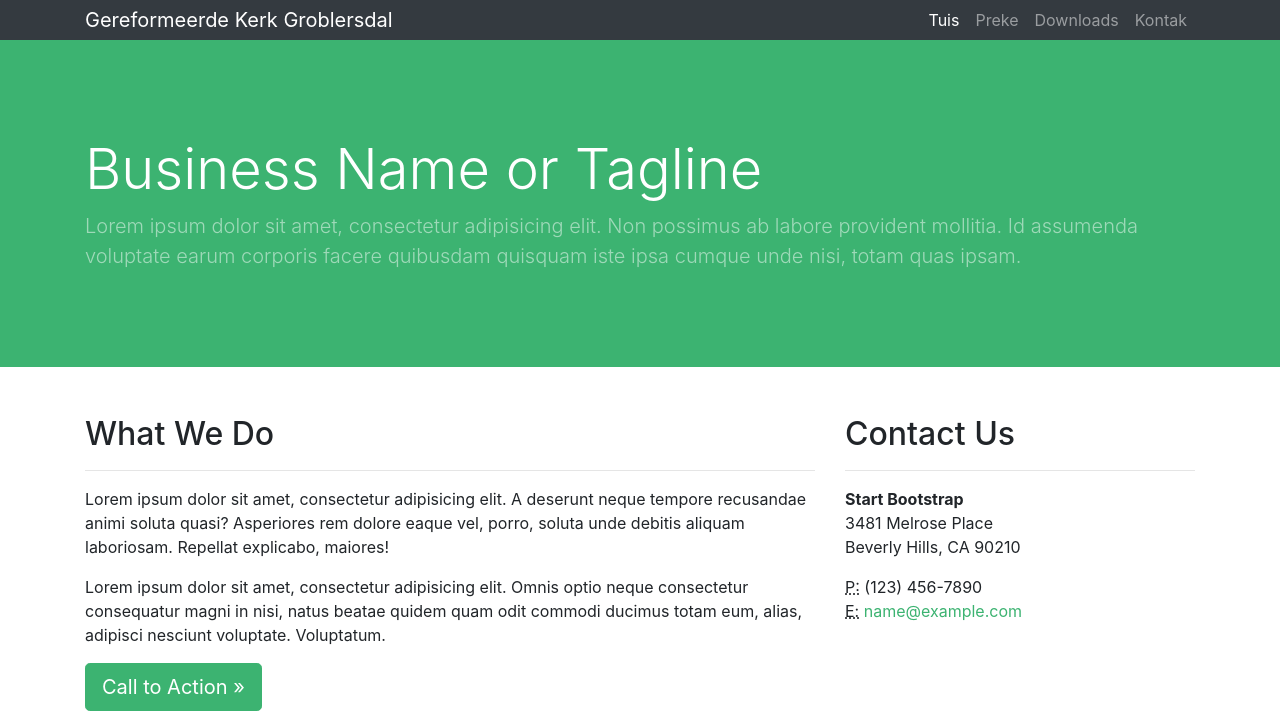
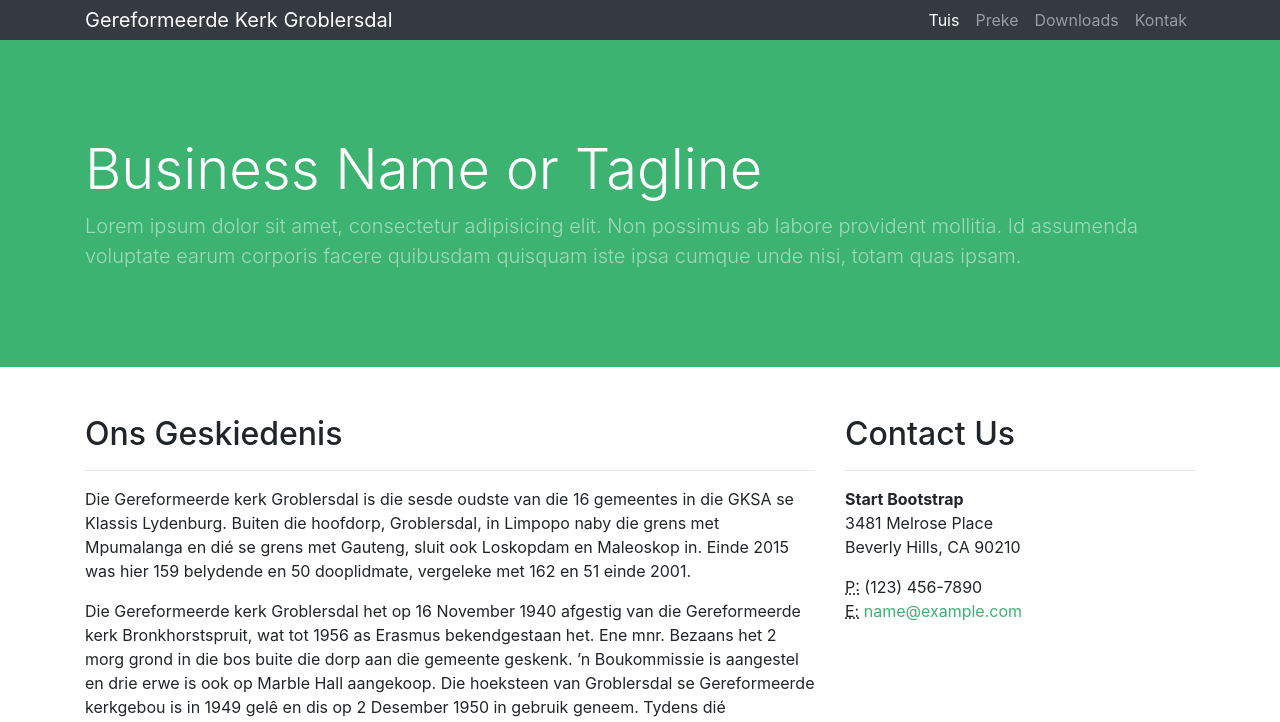
Before and after one commit to sharu725/business-frontpage, a Jekyll site: the page built from index.html, in a window 1280 px wide and 1400 px high. Shown: the top 722 px of the window. Built offline with Jekyll 4.4.1, drawn with Linux system fonts in a browser that asks for light colours; some of the changed text lies outside the part shown.

Commit message:
Update index.html

```diff
--- a/index.html
+++ b/index.html
@@ -4,19 +4,20 @@
 
 <div class="row">
   <div class="col-md-8 mb-5">
-    <h2>What We Do</h2>
+    <h2>Ons Geskiedenis</h2>
     <hr />
     <p>
-      Lorem ipsum dolor sit amet, consectetur adipisicing elit. A deserunt neque
-      tempore recusandae animi soluta quasi? Asperiores rem dolore eaque vel,
-      porro, soluta unde debitis aliquam laboriosam. Repellat explicabo,
-      maiores!
+      Die Gereformeerde kerk Groblersdal is die sesde oudste van die 16 gemeentes in die GKSA se Klassis Lydenburg. Buiten die hoofdorp, Groblersdal, in Limpopo naby die grens met Mpumalanga en dié se grens met Gauteng, sluit ook Loskopdam en Maleoskop in. Einde 2015 was hier 159 belydende en 50 dooplidmate, vergeleke met 162 en 51 einde 2001.
     </p>
     <p>
-      Lorem ipsum dolor sit amet, consectetur adipisicing elit. Omnis optio
-      neque consectetur consequatur magni in nisi, natus beatae quidem quam odit
-      commodi ducimus totam eum, alias, adipisci nesciunt voluptate. Voluptatum.
+      Die Gereformeerde kerk Groblersdal het op 16 November 1940 afgestig van die Gereformeerde kerk Bronkhorstspruit, wat tot 1956 as Erasmus bekendgestaan het. Ene mnr. Bezaans het 2 morg grond in die bos buite die dorp aan die gemeente geskenk. ’n Boukommissie is aangestel en drie erwe is ook op Marble Hall aangekoop. Die hoeksteen van Groblersdal se Gereformeerde kerkgebou is in 1949 gelê en dis op 2 Desember 1950 in gebruik geneem. Tydens dié geleentheid het ds. H.J.R. du Plessis voorgegaan met as teks Psalm 100:2.
     </p>
+    <p>
+      Die eerste pastorie is in 1950 gekoop en reeds in 1951 kon die eerste vaste leraar, ds. L.S. Klopper, bevestig word. Die nuwe pastorie is in 1966 voltooi, later verkoop en die nuwe pastorie in 2006 aangekoop.
+     </p>
+    <p>
+      Die Gereformeerde kerk Marble Hall het in 1961 van Groblersdal afgestig. Mettertyd het die kerk op Groblersdal te klein geraak en het die gemeente begin beplan aan ’n groter, doelmatiger gebou. Op 24 September 1977 is die nuwe, moderne kerkgebou in gebruik geneem. Die argitek was Renier Roos en die bouaannemer J. Moolman. Die ou kerkgebou is destyds volledig omgebou en ’n saal omskep met ’n goeie verhoog, ruim kombuisgeriewe en katkisasielokale. Op 16 Junie 1984 is die nuwe pyporrel feestelik in gebruik geneem met onder meer ’n orreluitvoering deur A.A. van Namen.
+      </p>
     <a class="btn btn-primary btn-lg" href="#">Call to Action &raquo;</a>
   </div>
   {% include sidebar.html %}
```
